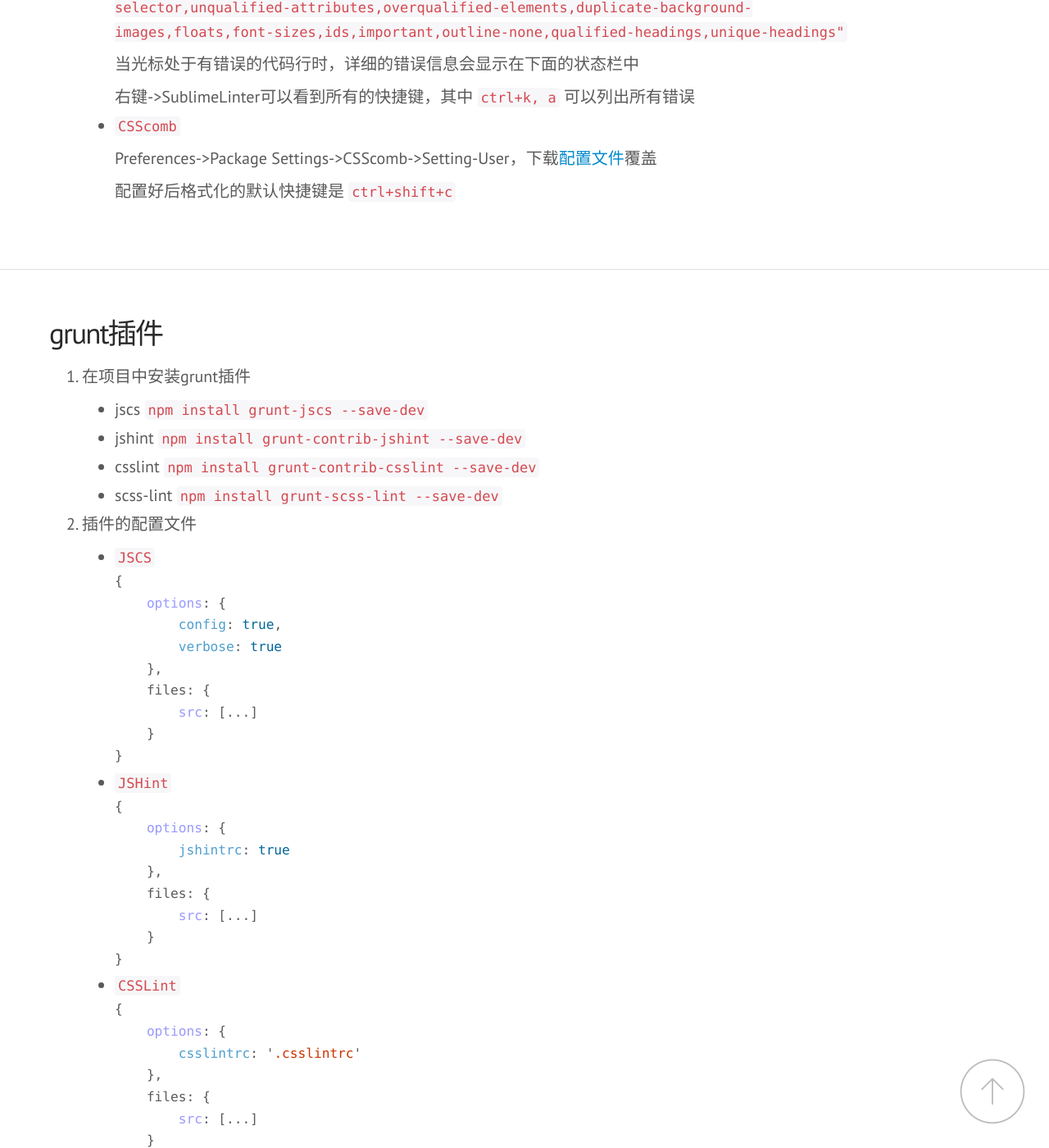
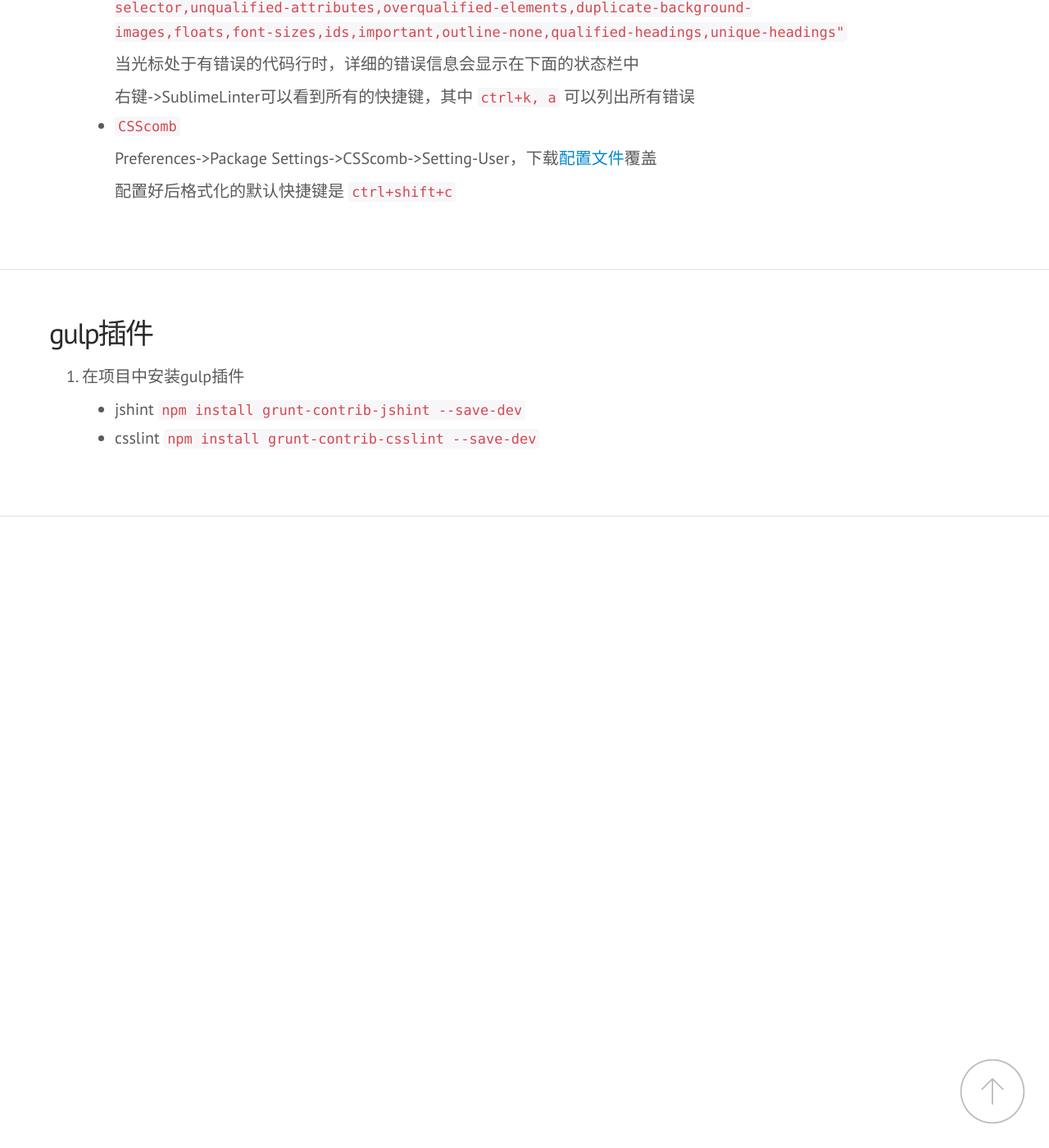
Before and after one commit to omwteam/CodeGuide, a Jekyll site: the page built from index.html, in a window 1280 px wide and 1400 px high, scrolled down 44503 px. Shown: the whole window at 82% size. Built offline with Jekyll 4.4.1, drawn with Linux system fonts in a browser that asks for light colours; some web fonts are replaced; Markdown is read by kramdown in place of the engine named in the settings; after the commit the page ends 45133 px from its top, so only the background shows below that; some of the changed text lies outside the part shown.

Commit message:
修改css和gulp检查配置

```diff
--- a/_includes/check.html
+++ b/_includes/check.html
@@ -99,38 +99,73 @@
 
 <div class="section" id="check-grunt">
     <div class="col">
-        <h3>grunt插件</h3>
+        <h3>gulp插件</h3>
         <ol>
             <li>
-                <p>在项目中安装grunt插件</p>
+                <p>在项目中安装gulp插件</p>
                 <ul>
-                    <li>jscs <code>npm install grunt-jscs --save-dev</code></li>
                     <li>jshint <code>npm install grunt-contrib-jshint --save-dev</code></li>
                     <li>csslint <code>npm install grunt-contrib-csslint --save-dev</code></li>
-                    <li>scss-lint <code>npm install grunt-scss-lint --save-dev</code></li>
                 </ul>
             </li>
-            <li>
-                <p>插件的配置文件</p>
-                <ul>
-                    <li>
-                        <code>JSCS</code>
-                        {% highlight javascript %}{% include check/grunt_jscs.js %}{% endhighlight %}
-                    </li>
-                    <li>
-                        <code>JSHint</code>
-                        {% highlight javascript %}{% include check/grunt_jshint.js %}{% endhighlight %}
-                    </li>
-                    <li>
-                        <code>CSSLint</code>
-                        {% highlight javascript %}{% include check/grunt_csslint.js %}{% endhighlight %}
-                    </li>
-                    <li>
-                        <code>SCSS-Lint</code>
-                        {% highlight javascript %}{% include check/grunt_scsslint.js %}{% endhighlight %}
-                    </li>
-                </ul>
-            </li>
+            <!--<li>-->
+                <!--<p>插件的配置文件</p>-->
+                <!--<ul>-->
+                    <!--<li>-->
+                        <!--<code>JSCS</code>-->
+                        <!--{% highlight javascript %}{% include check/grunt_jscs.js %}{% endhighlight %}-->
+                    <!--</li>-->
+                    <!--<li>-->
+                        <!--<code>JSHint</code>-->
+                        <!--{% highlight javascript %}{% include check/grunt_jshint.js %}{% endhighlight %}-->
+                    <!--</li>-->
+                    <!--<li>-->
+                        <!--<code>CSSLint</code>-->
+                        <!--{% highlight javascript %}{% include check/grunt_csslint.js %}{% endhighlight %}-->
+                    <!--</li>-->
+                    <!--<li>-->
+                        <!--<code>SCSS-Lint</code>-->
+                        <!--{% highlight javascript %}{% include check/grunt_scsslint.js %}{% endhighlight %}-->
+                    <!--</li>-->
+                <!--</ul>-->
+            <!--</li>-->
         </ol>
     </div>
 </div>
+<!--<div class="section" id="check-grunt">-->
+    <!--<div class="col">-->
+        <!--<h3>grunt插件</h3>-->
+        <!--<ol>-->
+            <!--<li>-->
+                <!--<p>在项目中安装grunt插件</p>-->
+                <!--<ul>-->
+                    <!--<li>jscs <code>npm install grunt-jscs &#45;&#45;save-dev</code></li>-->
+                    <!--<li>jshint <code>npm install grunt-contrib-jshint &#45;&#45;save-dev</code></li>-->
+                    <!--<li>csslint <code>npm install grunt-contrib-csslint &#45;&#45;save-dev</code></li>-->
+                    <!--<li>scss-lint <code>npm install grunt-scss-lint &#45;&#45;save-dev</code></li>-->
+                <!--</ul>-->
+            <!--</li>-->
+            <!--<li>-->
+                <!--<p>插件的配置文件</p>-->
+                <!--<ul>-->
+                    <!--<li>-->
+                        <!--<code>JSCS</code>-->
+                        <!--{% highlight javascript %}{% include check/grunt_jscs.js %}{% endhighlight %}-->
+                    <!--</li>-->
+                    <!--<li>-->
+                        <!--<code>JSHint</code>-->
+                        <!--{% highlight javascript %}{% include check/grunt_jshint.js %}{% endhighlight %}-->
+                    <!--</li>-->
+                    <!--<li>-->
+                        <!--<code>CSSLint</code>-->
+                        <!--{% highlight javascript %}{% include check/grunt_csslint.js %}{% endhighlight %}-->
+                    <!--</li>-->
+                    <!--<li>-->
+                        <!--<code>SCSS-Lint</code>-->
+                        <!--{% highlight javascript %}{% include check/grunt_scsslint.js %}{% endhighlight %}-->
+                    <!--</li>-->
+                <!--</ul>-->
+            <!--</li>-->
+        <!--</ol>-->
+    <!--</div>-->
+<!--</div>-->
--- a/styles/code_guide.css
+++ b/styles/code_guide.css
@@ -235,11 +235,9 @@ pre code {
 
 .masthead {
     padding: 3rem 1rem;
-
     text-align: center;
-
-    color: rgba(255,255,255,.5);
-    background-color: #2a3440;
+    color: #16A085;
+    background-color: #f78a24;
 }
 .masthead h1 {
     margin-bottom: .25rem;
```
